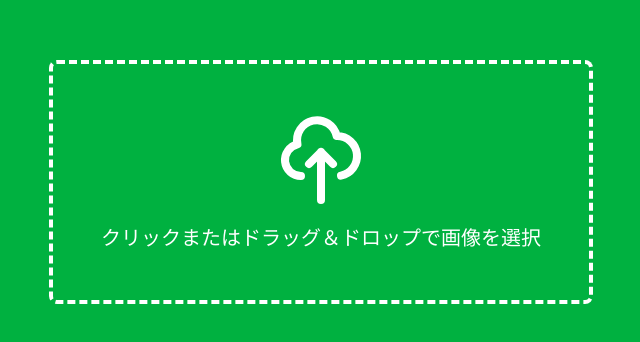
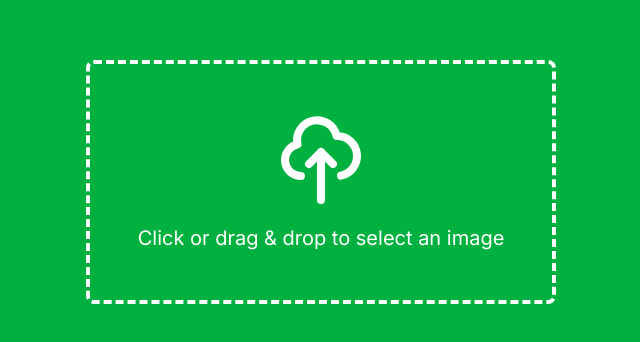
Before and after one commit to kentaro/memetuber, a Next.js app: page /canvas in a window 1280 px wide. Shown: the part 218-560 px from the top of the page, without its empty margins (319-959 px from the left). Built offline with nearby package versions, Linux system fonts and the light colour scheme.

Commit message:
メッセージ修正

```diff
--- a/src/app/components/animator.tsx
+++ b/src/app/components/animator.tsx
@@ -164,7 +164,7 @@ const Animator = ({ className }: AnimatorProps) => {
               <path strokeLinecap="round" strokeLinejoin="round" strokeWidth={2} d="M7 16a4 4 0 01-.88-7.903A5 5 0 1115.9 6L16 6a5 5 0 011 9.9M15 13l-3-3m0 0l-3 3m3-3v12" />
             </svg>
             <p className="text-white text-center text-xl">
-              クリックまたはドラッグ＆ドロップで画像を選択
+              Click or drag & drop to select an image
             </p>
           </div>
           <input
```
